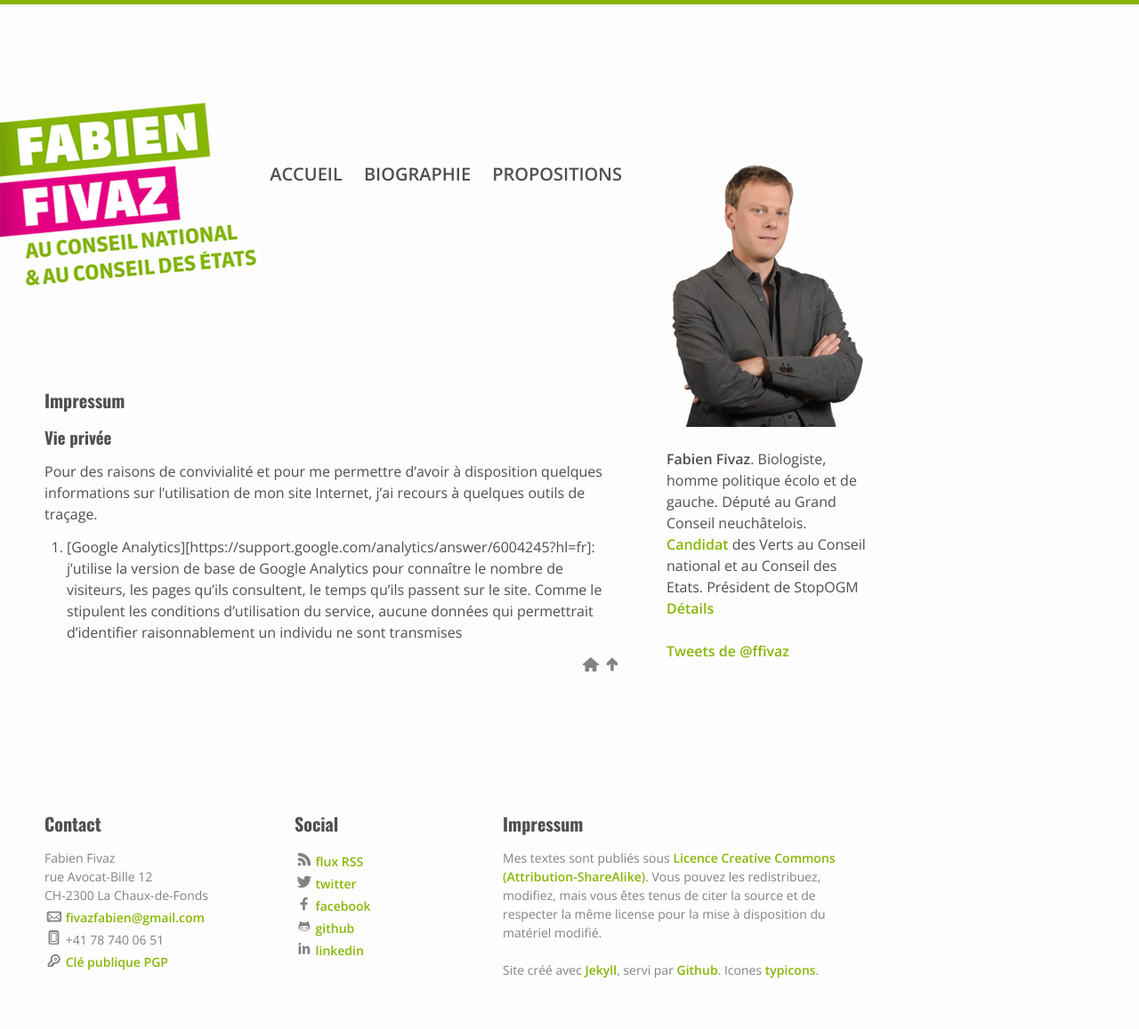
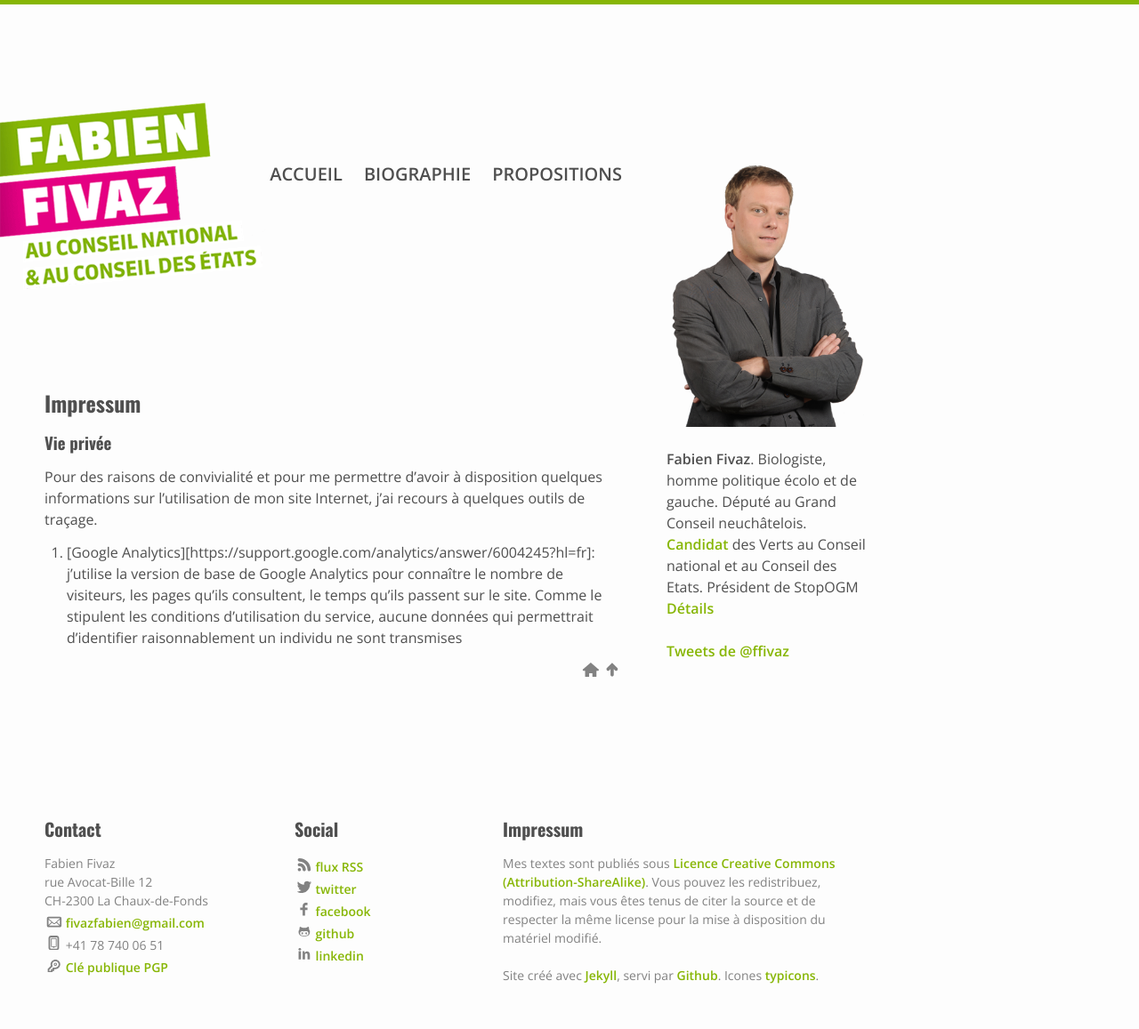
Before and after one commit to ffivaz/ffivaz.github.io, a Jekyll site: the page built from impressum.md, in a window 1280 px wide. Shown: the whole page at 89% size. Built offline with Jekyll 4.4.1, drawn with Linux system fonts in a browser that asks for light colours; nearby versions of some CDN libraries; comment, search, counter and statistics services are not loaded.

```diff
--- a/impressum.md
+++ b/impressum.md
@@ -8,7 +8,7 @@ sitemap:
   changefreq: 'monthly'
 ---
 
-## Impressum
+# Impressum
 
 ### Vie privée
 
```
